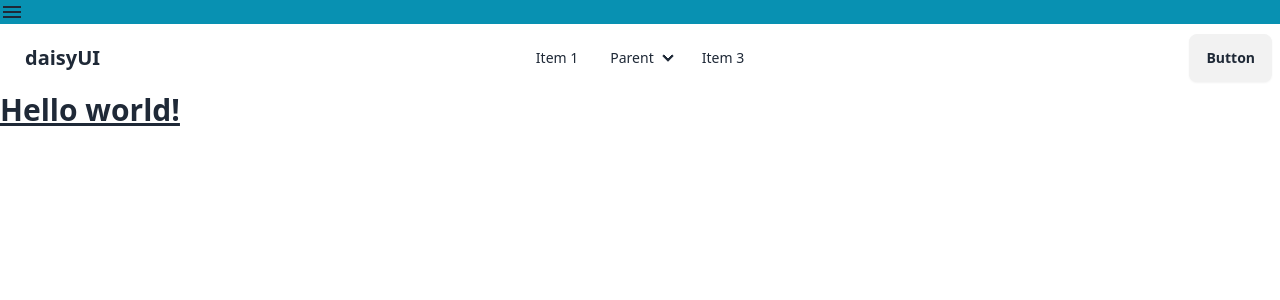
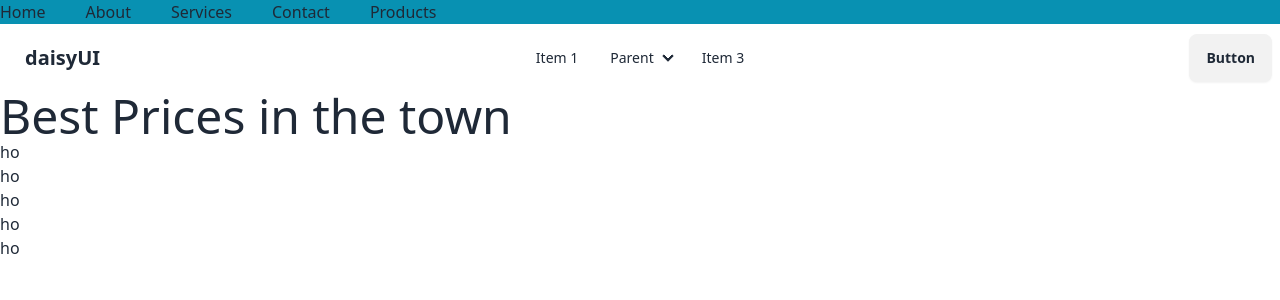
Before and after one commit to SohelShahid117/ph9-M44-tailwindAxiosReact, a React (Vite) app: page / in a window 1280 px wide. Shown: the top 300 px of the page. Built offline with nearby package versions, Linux system fonts and the light colour scheme.

Commit message:
44-4 Simple Pricing Option Using React And Tailwind code done

```diff
--- a/src/App.jsx
+++ b/src/App.jsx
@@ -1,6 +1,7 @@
 import "./App.css";
 import DaisyNav from "./Components/DaisyNav/DaisyNav";
 import Navbar from "./Components/Navbar/Navbar";
+import PriceOptionsss from "./Components/PriceOptionsss/PriceOptionsss";
 
 //44-1 Setup Tailwind Css With Create React App
 
@@ -9,7 +10,9 @@ function App() {
     <>
       <Navbar></Navbar>
       <DaisyNav></DaisyNav>
-      <h1 className="text-3xl font-bold underline">Hello world!</h1>
+      <PriceOptionsss></PriceOptionsss>
+      {/* <h1 className="text-3xl font-bold underline">Hello world!</h1> */}
+
       {/* <div className="hero min-h-screen bg-base-200">
         <div className="hero-content text-center">
           <div className="max-w-md">
--- a/src/Components/Navbar/Navbar.jsx
+++ b/src/Components/Navbar/Navbar.jsx
@@ -19,7 +19,7 @@ const Navbar = () => {
     <nav className="bg-cyan-600">
       {/* <div onClick={() => setOpen(true)}> */}
 
-      <div className="text-2xl" onClick={() => setOpen(!open)}>
+      <div className="text-2xl md:hidden" onClick={() => setOpen(!open)}>
         {/* {open === true ? "open" : "close"} */}
 
         {open === true ? <IoCloseSharp /> : <IoMdMenu />}
@@ -29,7 +29,7 @@ const Navbar = () => {
 
       {/* <ul className="flex absolute"> */}
       <ul
-        className={`absolute md:flex duration-1000 bg-cyan-600 ${
+        className={`absolute md:static md:flex duration-1000 bg-cyan-600 ${
           // open ? "top-6" : "top-60"
           open ? "top-6" : "-top-60"
         }`}
--- /dev/null
+++ b/src/Components/PriceOption/PriceOption.jsx
@@ -0,0 +1,12 @@
+import React from "react";
+//44-4 Simple Pricing Option Using React And Tailwind
+
+const PriceOption = ({ option }) => {
+  return (
+    <div>
+      <p>ho</p>
+    </div>
+  );
+};
+
+export default PriceOption;
--- /dev/null
+++ b/src/Components/PriceOptionsss/PriceOptionsss.jsx
@@ -0,0 +1,65 @@
+import React from "react";
+import PriceOption from "../PriceOption/PriceOption";
+//44-4 Simple Pricing Option Using React And Tailwind
+
+const PriceOptionsss = () => {
+  const priceOptionsss = [
+    {
+      id: "1",
+      itemName: "Dumbbells",
+      price: 50.99,
+      features: [
+        "Various weights available",
+        "Non-slip grip",
+        "Durable construction",
+      ],
+    },
+    {
+      id: "2",
+      itemName: "Yoga Mat",
+      price: 25.49,
+      features: ["Eco-friendly material", "Non-slip surface", "Easy to clean"],
+    },
+    {
+      id: "3",
+      itemName: "Treadmill",
+      price: 799.99,
+      features: [
+        "Adjustable speed and incline",
+        "Built-in workout programs",
+        "Heart rate monitor",
+      ],
+    },
+    {
+      id: "4",
+      itemName: "Resistance Bands",
+      price: 15.99,
+      features: [
+        "Different resistance levels",
+        "Portable and lightweight",
+        "Versatile for various exercises",
+      ],
+    },
+    {
+      id: "5",
+      itemName: "Exercise Ball",
+      price: 29.99,
+      features: [
+        "Anti-burst design",
+        "Includes pump for inflation",
+        "Improves balance and core strength",
+      ],
+    },
+  ];
+
+  return (
+    <div>
+      <h2 className="text-5xl">Best Prices in the town</h2>
+      {priceOptionsss.map((option) => (
+        <PriceOption key={option.id} option={option}></PriceOption>
+      ))}
+    </div>
+  );
+};
+
+export default PriceOptionsss;
```
